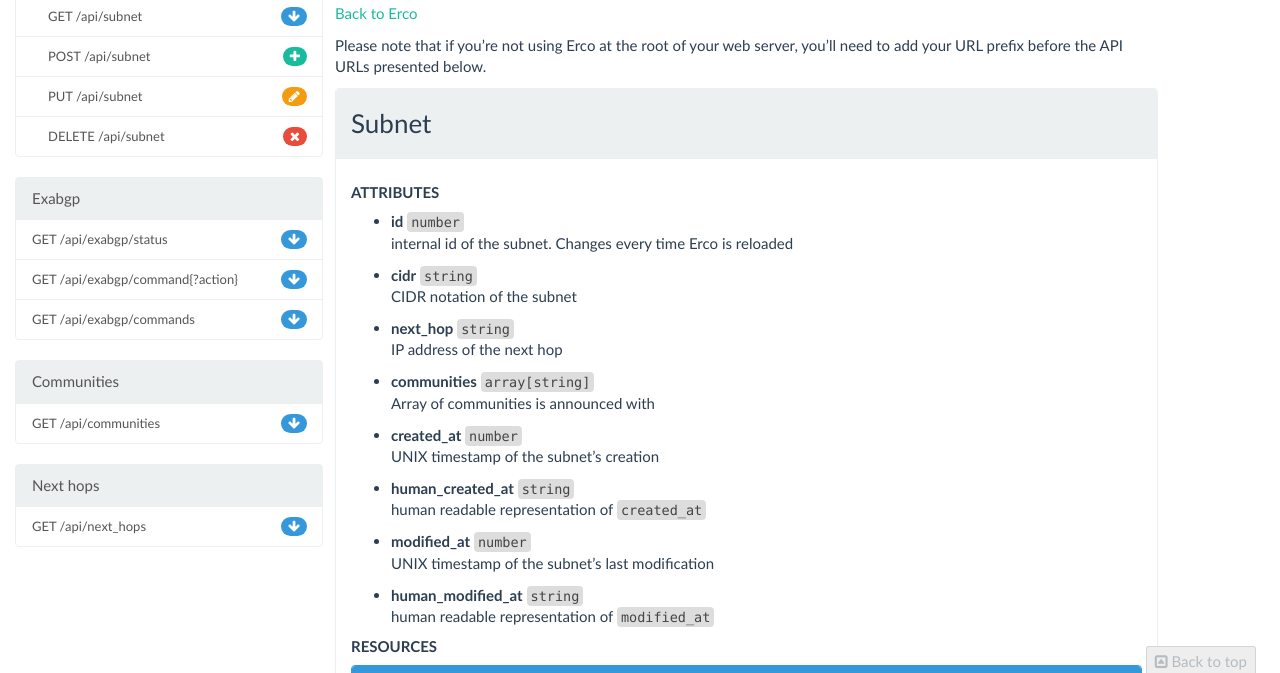
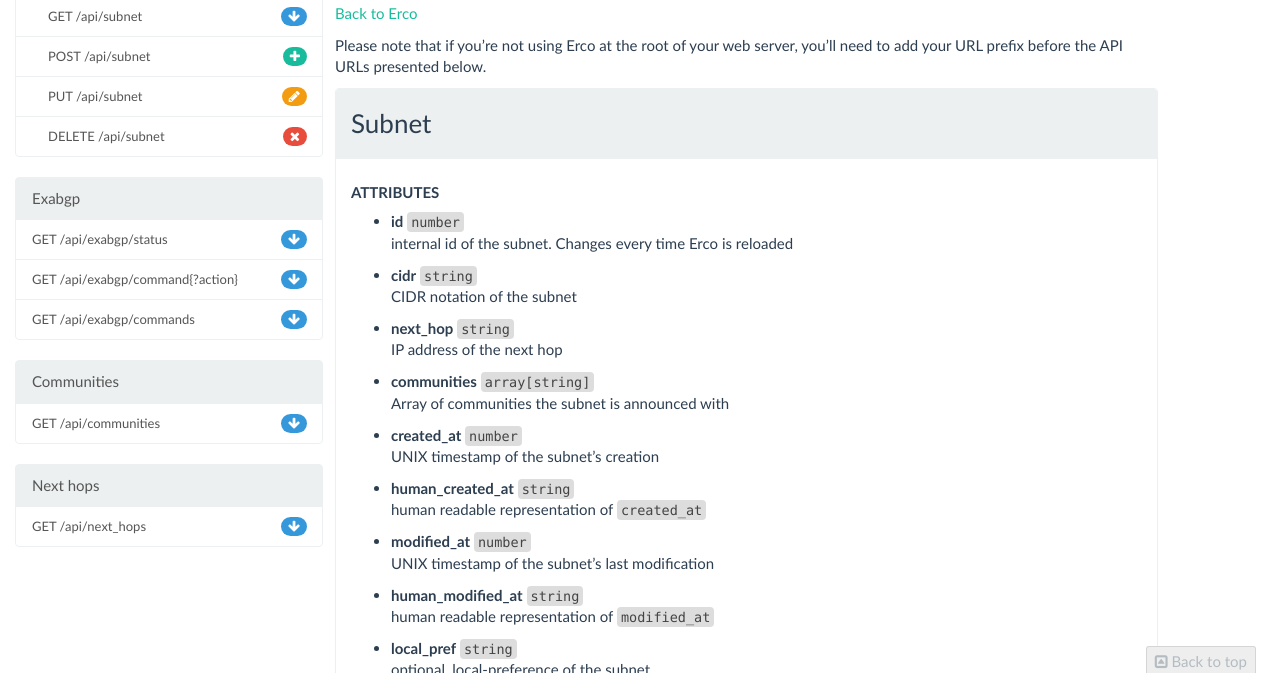
Before and after one commit to sonicepk/erco, a plain HTML site: page public/api/index.html in a window 1280 px wide. Shown: the part 124-797 px from the top of the page. Drawn offline with Linux system fonts and the light colour scheme.

Commit message:
Add ability to use local-preference

```diff
--- a/public/api/index.html
+++ b/public/api/index.html
@@ -153,7 +153,7 @@ CIDR notation of the subnet</p></li>
 <li><p><strong>next_hop</strong> <code>string</code><br>
 IP address of the next hop</p></li>
 <li><p><strong>communities</strong> <code>array[string]</code><br>
-Array of communities is announced with</p></li>
+Array of communities the subnet is announced with</p></li>
 <li><p><strong>created_at</strong> <code>number</code><br>
 UNIX timestamp of the subnet’s creation</p></li>
 <li><p><strong>human_created_at</strong> <code>string</code><br>
@@ -162,6 +162,8 @@ human readable representation of <code>created_at</code></p></li>
 UNIX timestamp of the subnet’s last modification</p></li>
 <li><p><strong>human_modified_at</strong> <code>string</code><br>
 human readable representation of <code>modified_at</code></p></li>
+<li><p><strong>local_pref</strong> <code>string</code><br>
+optional, local-preference of the subnet</p></li>
 </ul>
 <h4 id="subnet-">Resources&nbsp;<a href="#subnet-"><i class="fa fa-link"></i></a></h4><section id="subnet--get" class="panel panel-info"><div class="panel-heading"><div style="float:left"><a href="#subnet--get" class="btn btn-xs btn-info">GET</a></div><div style="overflow:hidden"><code>/api/subnet</code></div></div><div class="panel-body"><p>Get the list of the announced subnets.</p>
 </div><ul class="list-group"><li class="list-group-item"><strong>Response&nbsp;&nbsp;<code>200</code></strong><a data-toggle="collapse" data-target="#6398b033cded66791b457c2766cb7ea3" class="pull-right collapsed"><span class="closed">Show</span><span class="open">Hide</span></a></li><li id="6398b033cded66791b457c2766cb7ea3" class="list-group-item panel-collapse collapse"><h5>Headers</h5><pre><code><span class="hljs-attribute">Content-Type</span>: <span class="hljs-string">application/json</span><br></code></pre><h5>Body</h5><pre><code>[
@@ -290,7 +292,7 @@ human readable representation of <code>modified_at</code></p></li>
     "<span class="hljs-attribute">192.0.2.42</span>":<span class="hljs-value"><span class="hljs-string">"Alice"</span></span>,
     "<span class="hljs-attribute">192.0.2.44</span>":<span class="hljs-value"><span class="hljs-string">"Bob"</span>
 </span>}
-</code></pre></li></ul></section></div></div></div></div></div></div><p style="text-align: center;" class="text-muted">Generated by&nbsp;<a href="https://github.com/danielgtaylor/aglio" class="aglio">aglio</a>&nbsp;on 30 Jul 2015</p><div id="localFile" style="display: none; position: absolute; top: 0; left: 0; width: 100%; color: white; background: red; font-size: 150%; text-align: center; padding: 1em;">This page may not display correctly when opened as a local file. Instead, view it from a web server.
+</code></pre></li></ul></section></div></div></div></div></div></div><p style="text-align: center;" class="text-muted">Generated by&nbsp;<a href="https://github.com/danielgtaylor/aglio" class="aglio">aglio</a>&nbsp;on 22 Sep 2015</p><div id="localFile" style="display: none; position: absolute; top: 0; left: 0; width: 100%; color: white; background: red; font-size: 150%; text-align: center; padding: 1em;">This page may not display correctly when opened as a local file. Instead, view it from a web server.
 
 </div></body><script src="js/jquery-1.11.0.min.js"></script><script src="js/bootstrap.min.js"></script><script>(function() {
   if (location.protocol === 'file:') {
```
Also changed, not shown: 11 other files.
